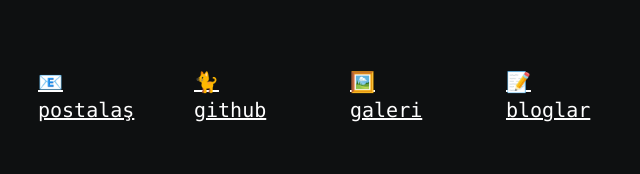
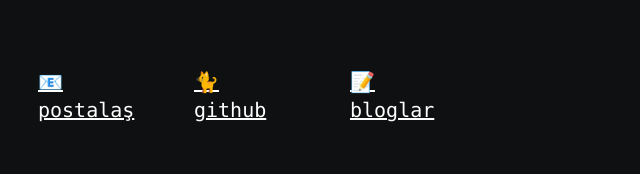
Before and after one commit to egely1337/egely1337-com, a Next.js app: page / in a window 1280 px wide. Shown: the part 640-814 px from the top of the page, without its empty margins (314-954 px from the left). Built offline with nearby package versions, Linux system fonts and the light colour scheme; a web font is replaced by a local one.

Commit message:
Update index.tsx

```diff
--- a/src/pages/index.tsx
+++ b/src/pages/index.tsx
@@ -32,7 +32,6 @@ export default function Page(props: {
                     <div className="w-full grid lg:grid-cols-4 sm:grid-cols-4 grid-cols-2 underline font-mono gap-12 sm:text-base text-xs">
                         <CustomLink href="mailto:contact@egely.me" text="📧 postalaş"/>
                         <CustomLink href={`https://github.com/egely1337`} text="🐈 github"/>
-                        <CustomLink href={`/gallery`} text="🖼️ galeri"/>
                         <CustomLink href={`/blogs`} text="📝 bloglar"/>
                     </div>
                 </div>
```
